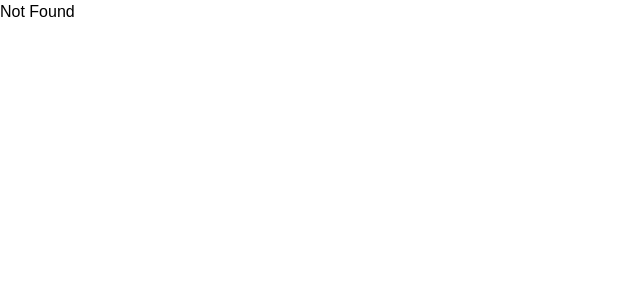
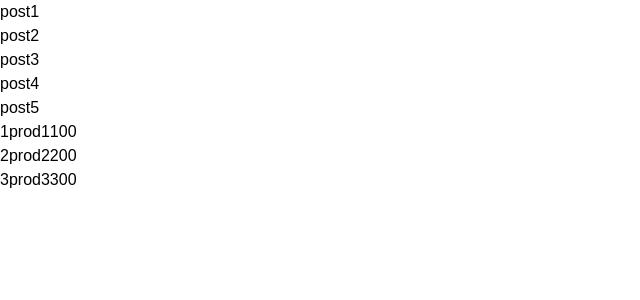
Before and after one commit to Xasan6988/Next_learning_from_code_mu, a Next.js app: page /export in a window 1280 px wide. Before the commit this address had no page. Shown: the top 300 px of the page, without its empty margins (0-640 px from the left). Built offline with nearby package versions, Linux system fonts and the light colour scheme.

Commit message:
export data from file

```diff
--- /dev/null
+++ b/src/app/export/page.tsx
@@ -0,0 +1,24 @@
+import posts from "./posts"
+import prods from "./prods"
+
+export default function Page() {
+  const itemPostLists = posts?.map((post) => <li key={post}>{post}</li>)
+  const itemProdsRows = prods?.map((row) => {
+    return <tr key={row.id}>
+        <td>{row.id}</td>
+        <td>{row.name}</td>
+        <td>{row.cost}</td>
+    </tr>
+  })
+
+  return <div>
+    <ul>
+      {itemPostLists}
+    </ul>
+
+
+    <table>
+      {itemProdsRows}
+    </table>
+  </div>
+}
--- /dev/null
+++ b/src/app/export/posts.ts
@@ -0,0 +1,8 @@
+const posts = [
+	'post1',
+	'post2',
+	'post3',
+	'post4',
+	'post5',
+];
+export default posts;
--- /dev/null
+++ b/src/app/export/prods.ts
@@ -0,0 +1,19 @@
+const prods = [
+	{
+		id: 1,
+		name: 'prod1',
+		cost: 100,
+	},
+	{
+		id: 2,
+		name: 'prod2',
+		cost: 200,
+	},
+	{
+		id: 3,
+		name: 'prod3',
+		cost: 300,
+	},
+];
+
+export default prods;
```
